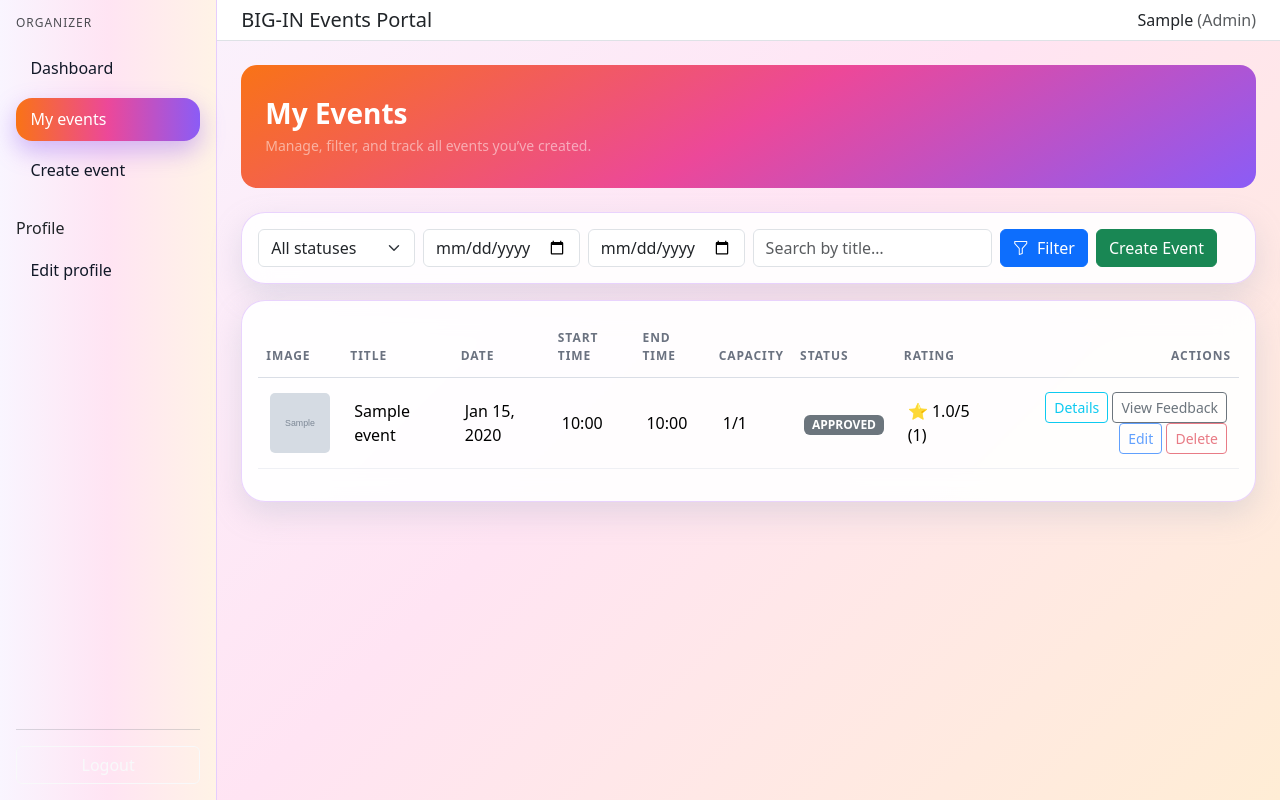
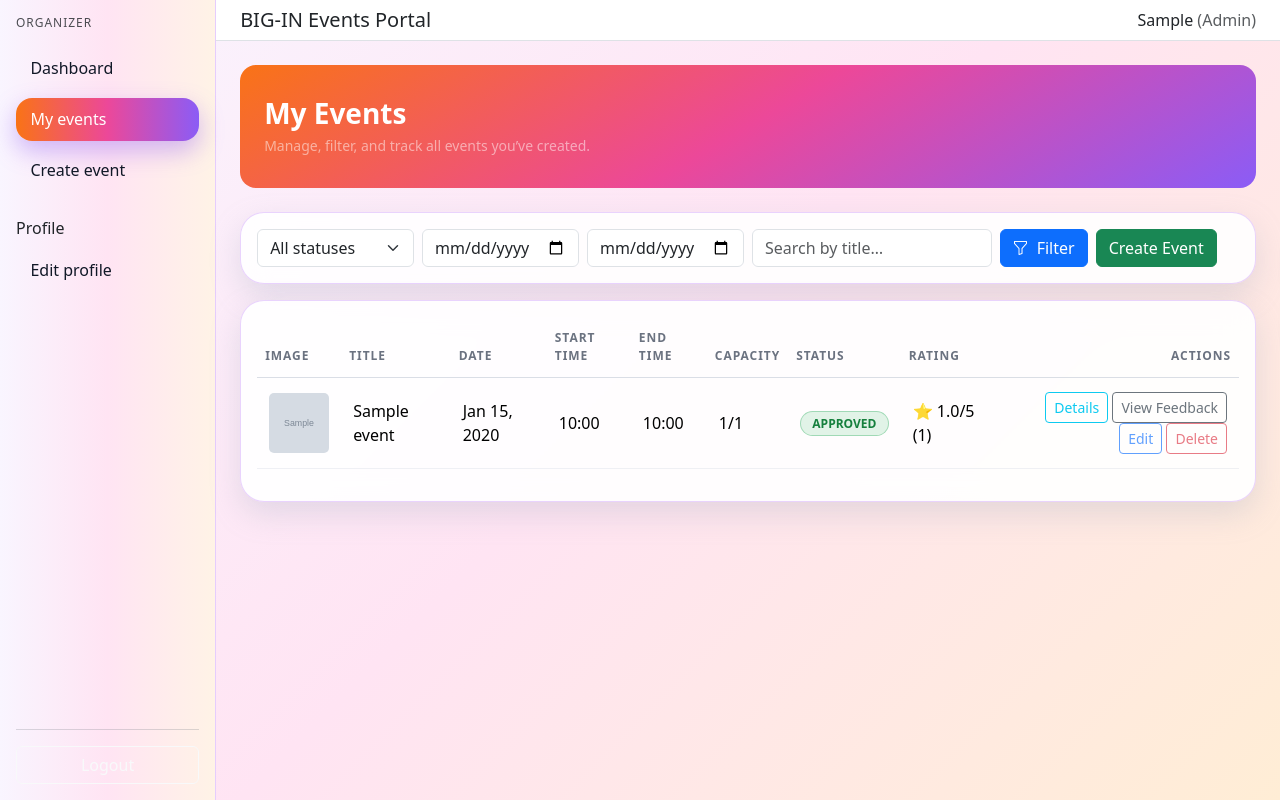
Before and after one commit to Nopd101/community_events_portal, a Django app: page /events/organizer/events/ in a window 1280 px wide; the page is wider, and only the part inside the window is pictured. Run offline with Django 5.2, Linux system fonts and the light colour scheme; a user stored in the database is signed in; tables that the repository leaves empty hold one stand-in row (values such as "Sample post"); grey boxes marked "Sample" are stand-in pictures.

Commit message:
status color

```diff
--- a/events/static/styles/dashboard.css
+++ b/events/static/styles/dashboard.css
@@ -322,3 +322,42 @@ ul.list-group.panel-list > li.list-group-item {
   object-fit: cover;
   display: block;
 }
+
+.status-badge {
+  border-radius: 0.8rem;
+  padding: 0.35rem 0.7rem;
+  font-size: 0.75rem;
+  font-weight: 600;
+  text-transform: uppercase;
+  border: none;
+}
+
+.status-approved {
+  background: #16a34a20;
+  color: #15803d;
+  border: 1px solid #16a34a50;
+}
+
+.status-pending {
+  background: #facc1520;
+  color: #ca8a04;
+  border: 1px solid #facc1550;
+}
+
+.status-declined {
+  background: #fda4a420;
+  color: #dc2626;
+  border: 1px solid #fda4a450;
+}
+
+.status-full {
+  background: #c084fc20;
+  color: #9333ea;
+  border: 1px solid #c084fc50;
+}
+
+.status-default {
+  background: #e5e7eb;
+  color: #374151;
+  border: 1px solid #d1d5db;
+}
--- a/events/templates/events/organizer_events.html
+++ b/events/templates/events/organizer_events.html
@@ -129,9 +129,21 @@
                   {% endif %}
                 </td>
                 <td>
-                  <span class="badge bg-secondary text-uppercase">
-                    {{ e.status }}
-                  </span>
+                  {% if e.status == "approved" %}
+                    <span class="badge status-badge status-approved">Approved</span>
+
+                  {% elif e.status == "pending" %}
+                    <span class="badge status-badge status-pending">Pending</span>
+
+                  {% elif e.status == "declined" %}
+                    <span class="badge status-badge status-declined">Declined</span>
+
+                  {% elif e.status == "full" %}
+                    <span class="badge status-badge status-full">Full</span>
+
+                  {% else %}
+                    <span class="badge status-badge status-default">{{ e.status }}</span>
+                  {% endif %}
                 </td>
                 <td>
                   ⭐ {{ e.avg_rating|default:"-" }}/5 ({{ e.fb_count|default:0 }})
```
